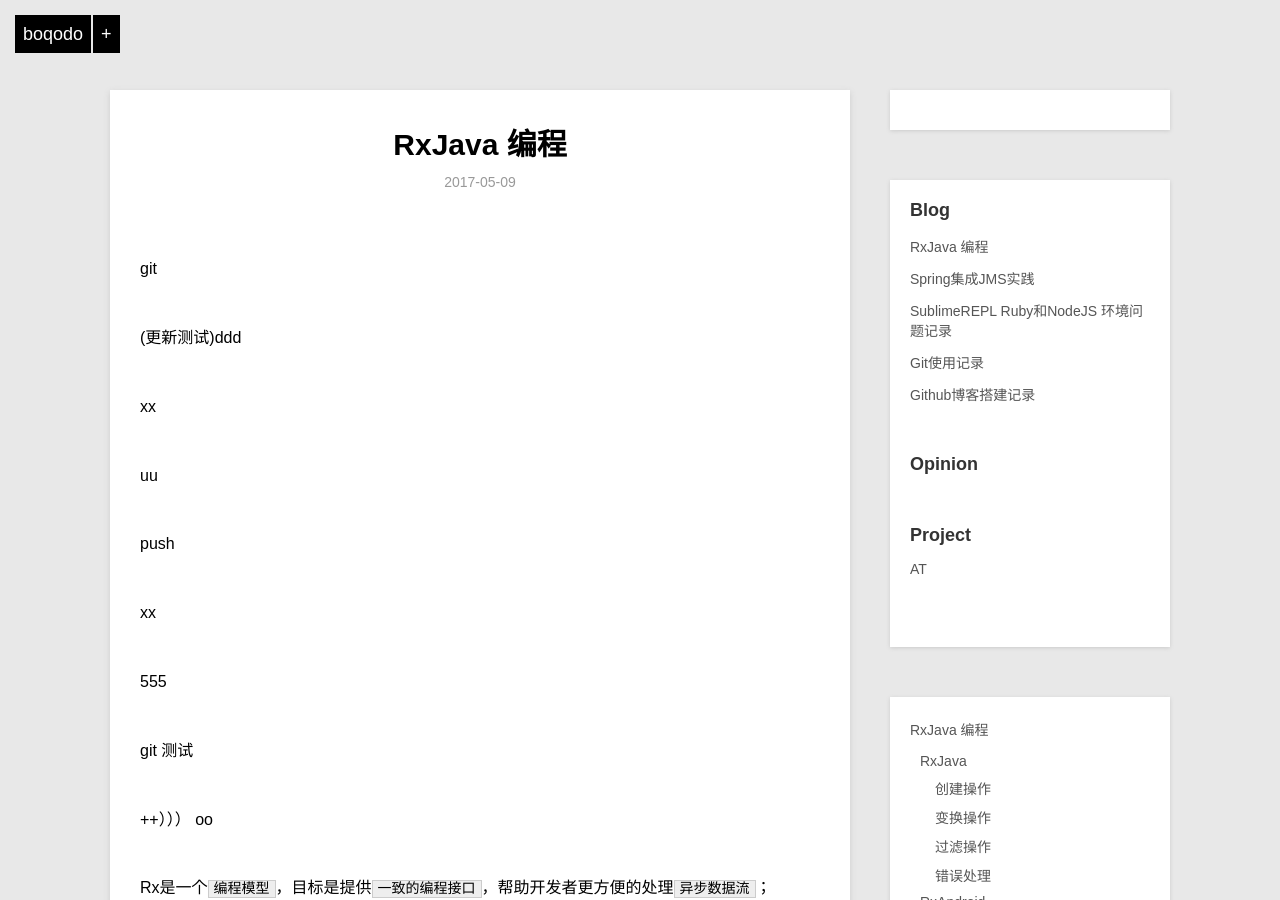
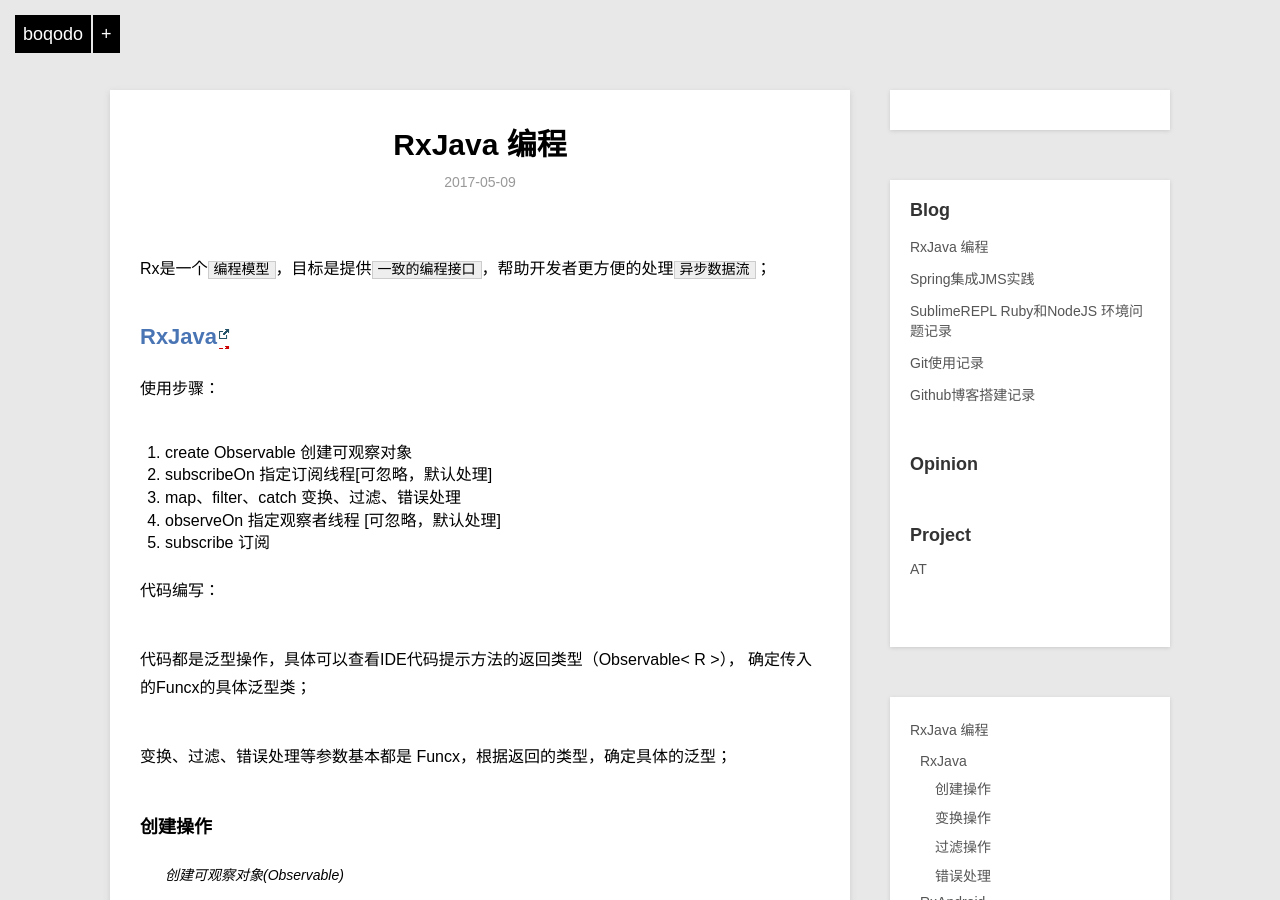
Before and after one commit to boqodo/boqodo.github.io, a Jekyll site: the page built from _posts/blog/2017-05-09-rxjava-programmer.md, in a window 1280 px wide and 900 px high. Built offline with Jekyll 4.4.1, drawn with Linux system fonts in a browser that asks for light colours; Markdown is read by kramdown in place of the engine named in the settings.

Commit message:
zflow commit

```diff
--- a/_posts/blog/2017-05-09-rxjava-programmer.md
+++ b/_posts/blog/2017-05-09-rxjava-programmer.md
@@ -6,25 +6,6 @@ description: |-
   学习Rx相关知识点
   如何编写并且实战
 ---
-git
-
-(更新测试)ddd
-
-xx
-
-uu
-
-push
-
-xx
-
-555
-
-git 测试
-
-++）））
-oo
-
 Rx是一个`编程模型`，目标是提供`一致的编程接口`，帮助开发者更方便的处理`异步数据流`；
 
 
```
